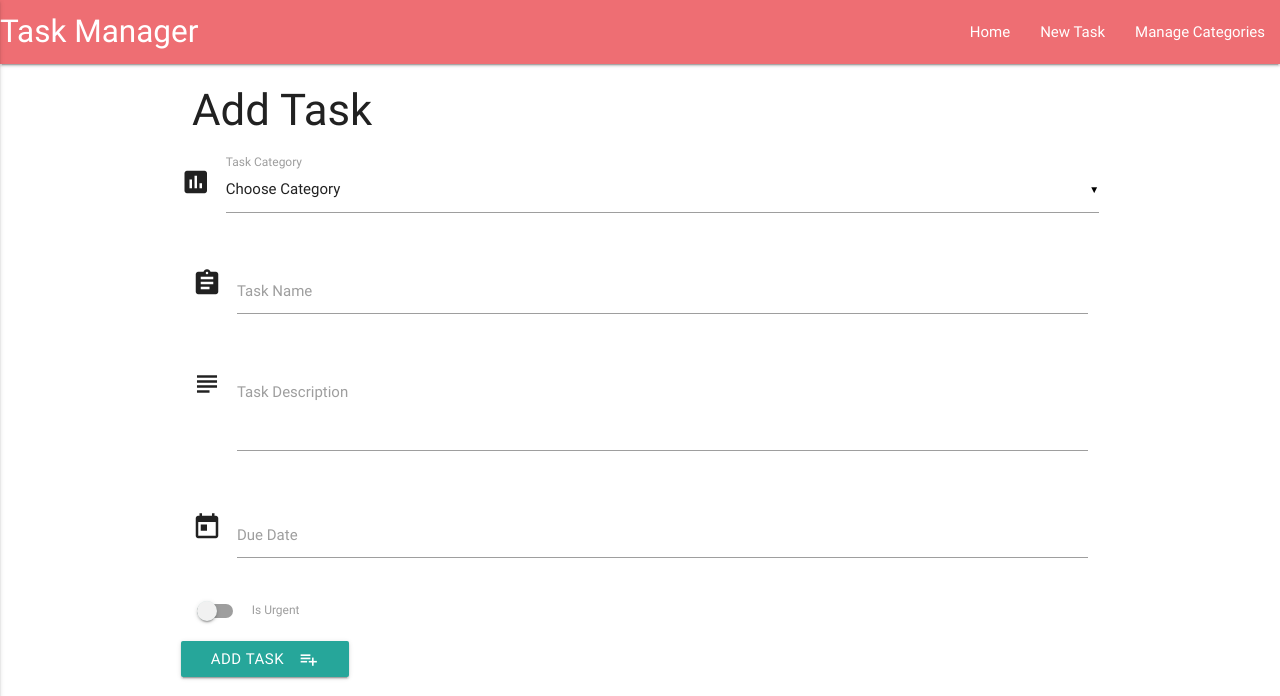
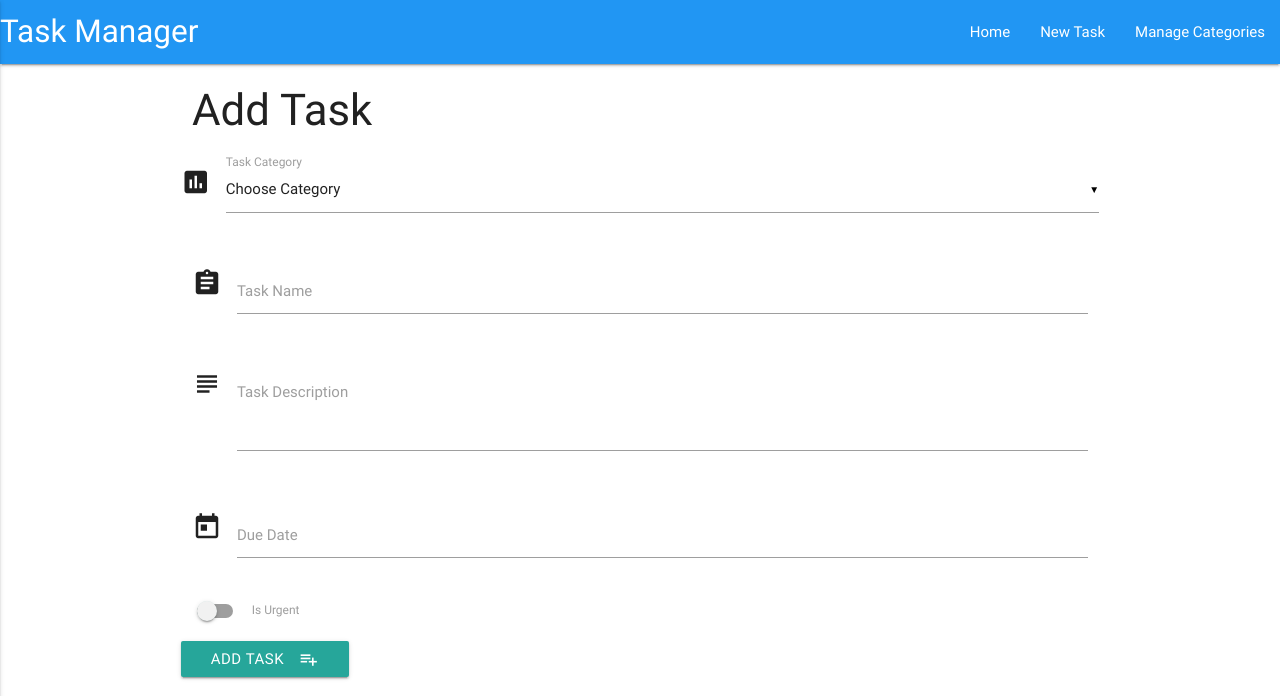
Before and after one commit to charlotteskinner90/python-task-manager, a Flask app: page /add_task in a window 1280 px wide. Shown: the top 696 px of the page. Run offline with Flask 2, Linux system fonts and the light colour scheme; data that the repository does not hold is empty; some libraries are stand-ins or nearby versions.

Commit message:
change colour of nav bar

```diff
--- a/templates/base.html
+++ b/templates/base.html
@@ -8,7 +8,7 @@
     <body>
       <header>
         <nav>
-          <div class="nav-wrapper">
+          <div class="nav-wrapper blue">
             <a href="{{url_for('get_tasks')}}" class="brand-logo">Task Manager</a>
             <a href="#" data-activates="mobile-demo" class="button-collapse"><i class="material-icons">menu</i></a>
             <ul id="nav-mobile" class="right hide-on-med-and-down">
```
